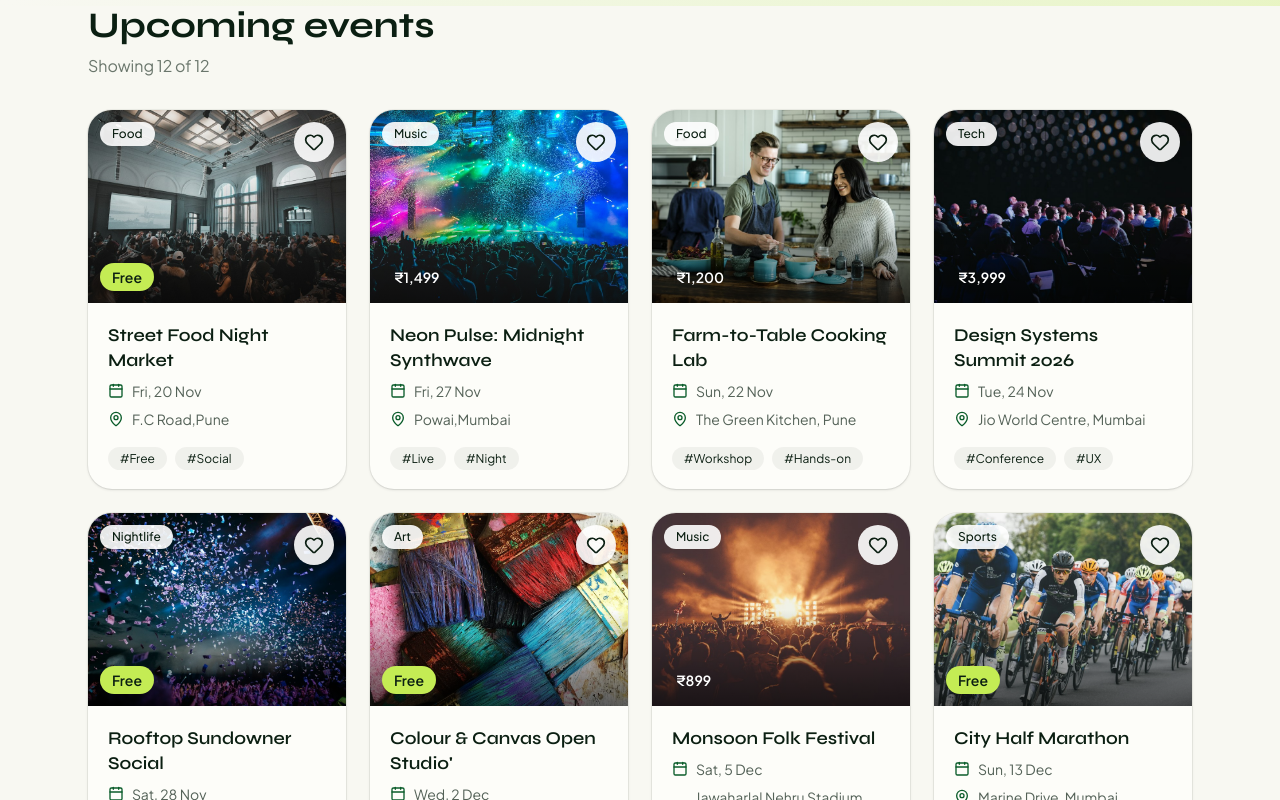
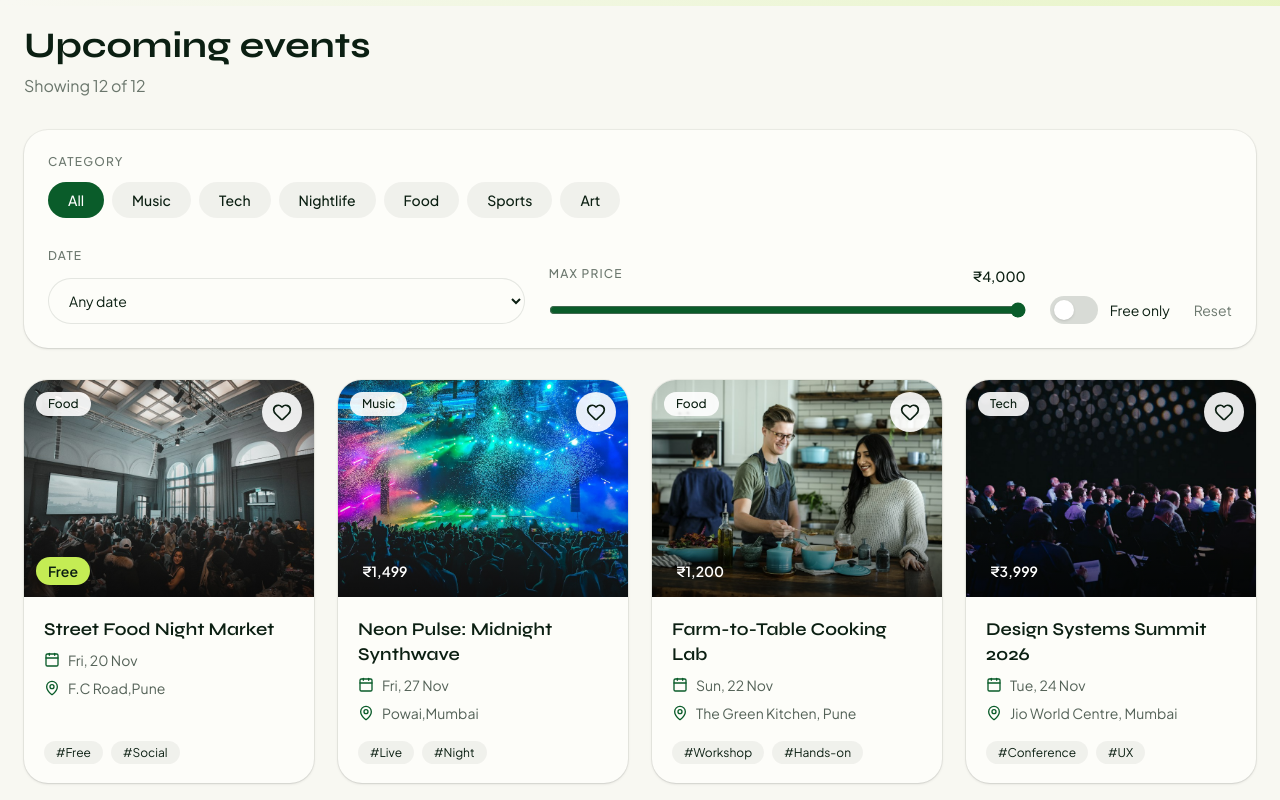
Before and after one commit to Akshita153/event-discovery-dashboard, a React (Vite) app: page / in a window 1280 px wide. Shown: the part 700-1500 px from the top of the page. Built offline with nearby package versions, Linux system fonts and the light colour scheme.

Commit message:
feat: add useEventFilters hook and filter types, then feat: add filter bar with category, month, price and free toggle

```diff
--- a/src/App.tsx
+++ b/src/App.tsx
@@ -1,4 +1,5 @@
-import { useState } from 'react'
+import { useEventFilters } from './hooks/useEventFilters'
+import Filters from './components/events/Filters'
 import eventsData from './data/events.json'
 import type { EventItem } from './types/event'
 import Header from './components/layout/Header'
@@ -8,24 +9,37 @@ import EventGrid from './components/events/EventGrid'
 const events = eventsData as EventItem[]
 
 export default function App() {
-  const [query, setQuery] = useState('')
-
-  const visible = events.filter((e) =>
-    e.title.toLowerCase().includes(query.toLowerCase())
-  )
+  const { filters, update, reset, results, months, priceLimit } = useEventFilters(events)
 
   return (
     <>
-      <Header query={query} onQueryChange={setQuery} />
+      <Header query={filters.query} onQueryChange={(value) => update({ query: value })} />
       <main id='top'>
         <Hero />
-        <section id='events' className='mx-auto max-w-6xl scroll-mt-20 px-4 pb-20 sm:px-6'>
-          <h2 className='font-display text-4xl font-bold'>Upcoming events</h2>
+        <section id='events' className='mx-auto max-w-7xl scroll-mt-20 px-4 pb-20 sm:px-6'>
+          <h2 className='font-display text-4xl font-bold mt-5'>Upcoming events</h2>
           <p className='mt-2 text-ink/60'>
-            Showing {visible.length} of {events.length}
+            Showing {results.length} of {events.length}
           </p>
           <div className='mt-8'>
-            <EventGrid events={visible} />
+            <Filters
+              filters={filters}
+              months={months}
+              priceLimit={priceLimit}
+              onChange={update}
+              onReset={reset}
+            />
+          </div>
+
+          <div className='mt-8'>
+            {results.length === 0 ? (
+              <p className='py-16 text-center text-ink/60'>No events match your filters.</p>
+            ) : (
+              <EventGrid events={results} />
+            )}
+          </div>
+          <div className='mt-8'>
+            <EventGrid events={results} />
           </div>
         </section>
       </main>
--- /dev/null
+++ b/src/components/events/Filters.tsx
@@ -0,0 +1,95 @@
+import type { CategoryFilter, Filters as FiltersState } from '../../types/filters'
+import { formatMonth } from '../../lib/format'
+import Toggle from '../ui/Toggle'
+
+const CATEGORIES: CategoryFilter[] = ['All', 'Music', 'Tech', 'Nightlife', 'Food', 'Sports', 'Art']
+
+type Props = {
+  filters: FiltersState
+  months: string[]
+  priceLimit: number
+  onChange: (changes: Partial<FiltersState>) => void
+  onReset: () => void
+}
+
+const labelStyle = 'text-xs font-medium uppercase tracking-widest text-ink/60'
+
+export default function Filters({ filters, months, priceLimit, onChange, onReset }: Props) {
+  return (
+    <section aria-label='Filters' className='rounded-3xl bg-card p-6 shadow-sm ring-1 ring-ink/5'>
+      <fieldset>
+        <legend className={labelStyle}>Category</legend>
+        <div className='mt-3 flex flex-wrap gap-2'>
+          {CATEGORIES.map((c) => (
+            <button
+              key={c}
+              type='button'
+              aria-pressed={filters.category === c}
+              onClick={() => onChange({ category: c })}
+              className={`rounded-full px-5 py-2 text-sm font-medium focus-visible:ring-2 focus-visible:ring-brand ${
+                filters.category === c ? 'bg-brand text-white' : 'bg-ink/5 hover:bg-ink/10'
+              }`}
+            >
+              {c}
+            </button>
+          ))}
+        </div>
+      </fieldset>
+
+      <div className='mt-6 grid items-end gap-6 md:grid-cols-2 lg:grid-cols-[1fr_1fr_auto]'>
+        <div>
+          <label htmlFor='month' className={labelStyle}>
+            Date
+          </label>
+          <select
+            id='month'
+            value={filters.month}
+            onChange={(e) => onChange({ month: e.target.value })}
+            className='mt-3 w-full rounded-full border border-ink/10 bg-card px-4 py-3 text-sm focus-visible:ring-2 focus-visible:ring-brand'
+          >
+            <option value='any'>Any date</option>
+            {months.map((m) => (
+              <option key={m} value={m}>
+                {formatMonth(m)}
+              </option>
+            ))}
+          </select>
+        </div>
+
+        <div>
+          <div className='flex justify-between'>
+            <label htmlFor='price' className={labelStyle}>
+              Max price
+            </label>
+            <span className='text-sm font-medium'>₹{filters.maxPrice.toLocaleString('en-IN')}</span>
+          </div>
+          <input
+            id='price'
+            type='range'
+            min={0}
+            max={priceLimit}
+            step={100}
+            value={filters.maxPrice}
+            onChange={(e) => onChange({ maxPrice: Number(e.target.value) })}
+            className='mt-4 w-full accent-brand'
+          />
+        </div>
+
+        <div className='flex items-center gap-6'>
+          <Toggle
+            checked={filters.freeOnly}
+            onChange={(value) => onChange({ freeOnly: value })}
+            label='Free only'
+          />
+          <button
+            type='button'
+            onClick={onReset}
+            className='text-sm text-ink/60 hover:text-ink focus-visible:ring-2 focus-visible:ring-brand'
+          >
+            Reset
+          </button>
+        </div>
+      </div>
+    </section>
+  )
+}
--- /dev/null
+++ b/src/components/ui/Toggle.tsx
@@ -0,0 +1,29 @@
+type Props = {
+  checked: boolean
+  onChange: (value: boolean) => void
+  label: string
+}
+
+export default function Toggle({ checked, onChange, label }: Props) {
+  return (
+    <div className='flex items-center gap-3'>
+      <button
+        type='button'
+        role='switch'
+        aria-checked={checked}
+        aria-label={label}
+        onClick={() => onChange(!checked)}
+        className={`relative h-7 w-12 rounded-full transition-colors focus-visible:ring-2 focus-visible:ring-brand ${
+          checked ? 'bg-brand' : 'bg-ink/15'
+        }`}
+      >
+        <span
+          className={`absolute left-1 top-1 size-5 rounded-full bg-white shadow transition-transform ${
+            checked ? 'translate-x-5' : ''
+          }`}
+        />
+      </button>
+      <span className='text-sm'>{label}</span>
+    </div>
+  )
+}
--- /dev/null
+++ b/src/hooks/useEventFilters.ts
@@ -0,0 +1,40 @@
+import { useState } from 'react'
+import type { EventItem } from '../types/event'
+import type { Filters } from '../types/filters'
+
+export function useEventFilters(events: EventItem[]) {
+
+  const priceLimit = Math.ceil(Math.max(...events.map((e) => e.price)) / 100) * 100
+
+  const initial: Filters = {
+    query: '',
+    category: 'All',
+    month: 'any',
+    maxPrice: priceLimit,
+    freeOnly: false,
+  }
+
+  const [filters, setFilters] = useState<Filters>(initial)
+
+  const update = (changes: Partial<Filters>) =>
+    setFilters((prev) => ({ ...prev, ...changes }))
+
+  const reset = () => setFilters(initial)
+
+
+  const months = [...new Set(events.map((e) => e.date.slice(0, 7)))].sort()
+
+  const q = filters.query.trim().toLowerCase()
+
+  const results = events.filter((e) => {
+    const matchesQuery =
+      e.title.toLowerCase().includes(q) || e.location.toLowerCase().includes(q)
+    const matchesCategory = filters.category === 'All' || e.category === filters.category
+    const matchesMonth = filters.month === 'any' || e.date.startsWith(filters.month)
+    const matchesPrice = e.price <= filters.maxPrice
+    const matchesFree = !filters.freeOnly || e.price === 0
+    return matchesQuery && matchesCategory && matchesMonth && matchesPrice && matchesFree
+  })
+
+  return { filters, update, reset, results, months, priceLimit }
+}
--- a/src/lib/format.ts
+++ b/src/lib/format.ts
@@ -1,5 +1,17 @@
 export const formatDate = (iso: string) =>
-  new Date(iso).toLocaleDateString('en-IN', { weekday: 'short', day: 'numeric', month: 'short' })
+  new Date(iso).toLocaleDateString('en-IN', {
+    weekday: 'short',
+    day: 'numeric',
+    month: 'short',
+    timeZone: 'UTC',
+  })
+
+export const formatMonth = (yearMonth: string) =>
+  new Date(`${yearMonth}-01`).toLocaleDateString('en-IN', {
+    month: 'long',
+    year: 'numeric',
+    timeZone: 'UTC',
+  })
 
 export const formatPrice = (price: number) =>
   price === 0 ? 'Free' : `₹${price.toLocaleString('en-IN')}`
--- /dev/null
+++ b/src/types/filters.ts
@@ -0,0 +1,11 @@
+import type { Category } from './event'
+
+export type CategoryFilter = 'All' | Category
+
+export type Filters = {
+  query: string
+  category: CategoryFilter
+  month: string // 'any' or '2026-12'
+  maxPrice: number
+  freeOnly: boolean
+}
```
